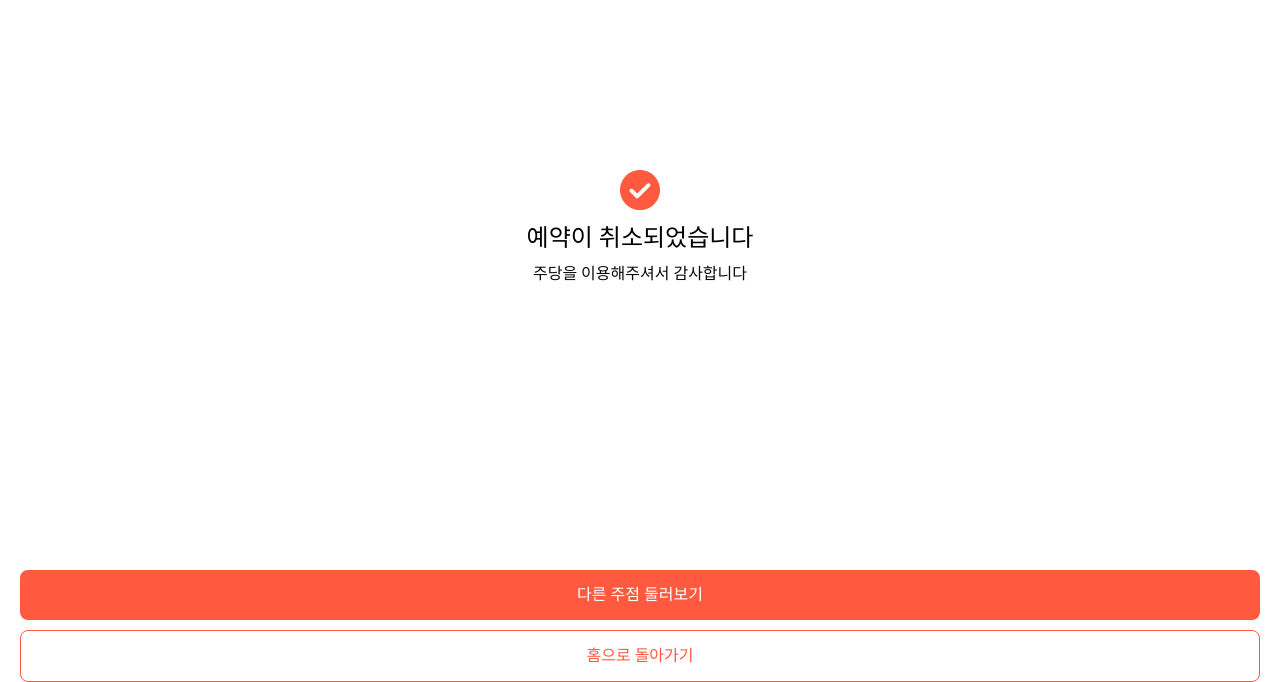
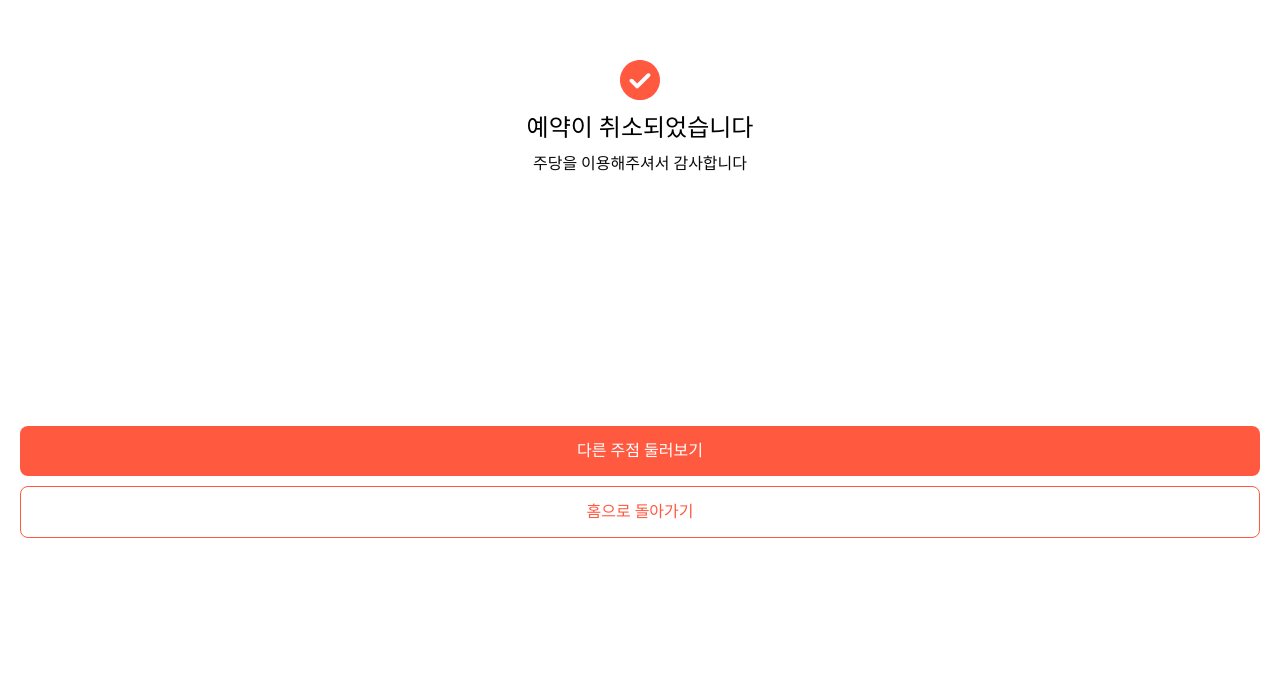
Before and after one commit to skkuding/joodang, a Next.js app in the folder apps/frontend/: page /reservation-cancel in a window 1280 px wide. Shown: the part 202-884 px from the top of the page. After the commit the page ends 800 px from the top, so only its background shows below. Built offline with nearby package versions, Linux system fonts and the light colour scheme; a web font is replaced by a local one.

Commit message:
fix(fe): fix reservation cancel page css

```diff
--- a/apps/frontend/app/(detail)/reservation-cancel/page.tsx
+++ b/apps/frontend/app/(detail)/reservation-cancel/page.tsx
@@ -4,10 +4,8 @@ import Link from "next/link";
 
 export default function CancelSucessPage() {
   return (
-    <div className="bg-color-common-100 flex min-h-screen flex-col items-center">
-      <div className="z-3 fixed left-0 right-0 top-0 flex h-[78px] w-full justify-between bg-white px-5 pt-[50px]" />
-
-      <section className="flex flex-1 flex-col items-center justify-center">
+    <div className="bg-color-common-100 pb-15 z-3 fixed left-0 right-0 top-0 flex min-h-svh flex-col items-center">
+      <section className="mt-[7px] flex flex-1 flex-col items-center justify-center">
         <Image src={CheckIcon} alt="caution" width={48} height={48} />
         <p className="text-color-common-0 text-2xl font-medium leading-loose text-black">
           예약이 취소되었습니다
--- a/apps/frontend/app/(detail)/reservation-check-page/[reservationId]/page.tsx
+++ b/apps/frontend/app/(detail)/reservation-check-page/[reservationId]/page.tsx
@@ -266,7 +266,7 @@ export default function ReservationDetail() {
               </Link>
             </div>
           </div>
-          <div className="h-[215px] w-[335px] overflow-hidden rounded-md">
+          <div className="h-[215px] w-full overflow-hidden rounded-md">
             <StoreMap stores={[store]} current={0} />
           </div>
         </div>
```
